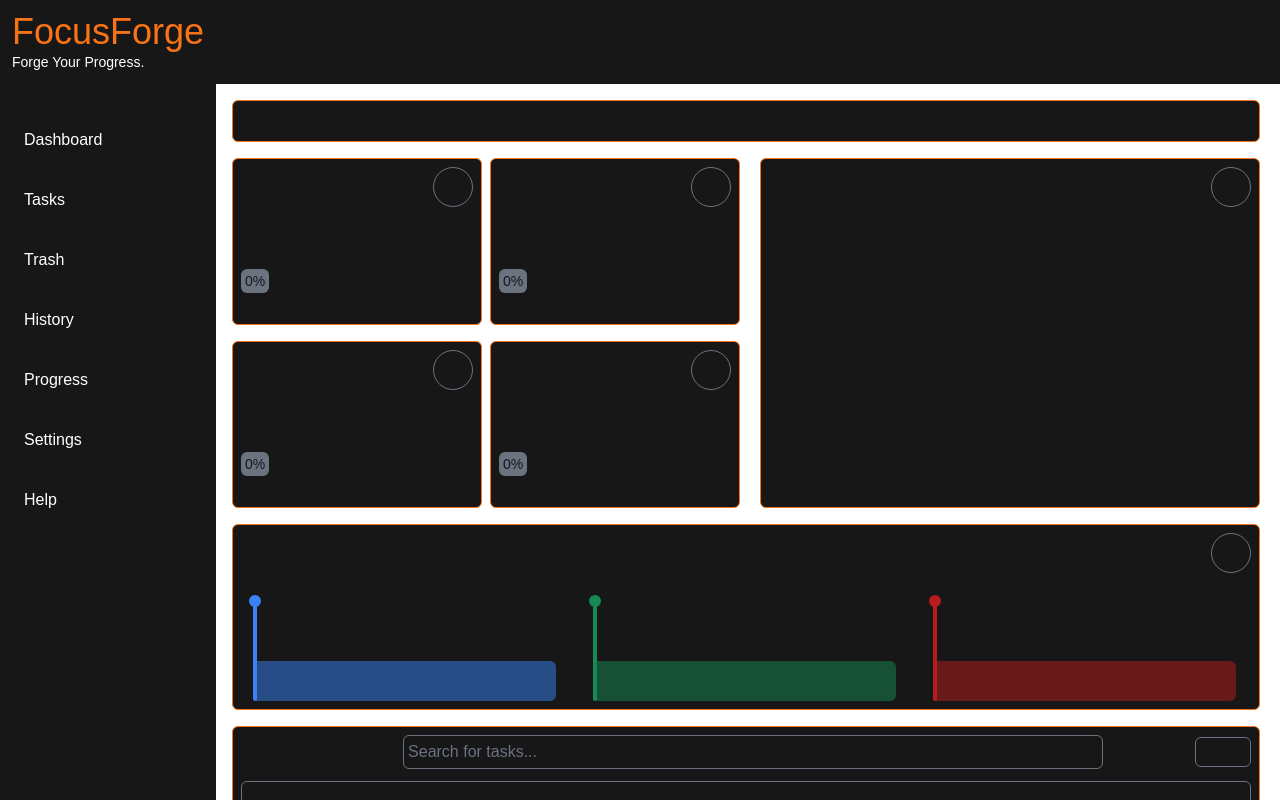
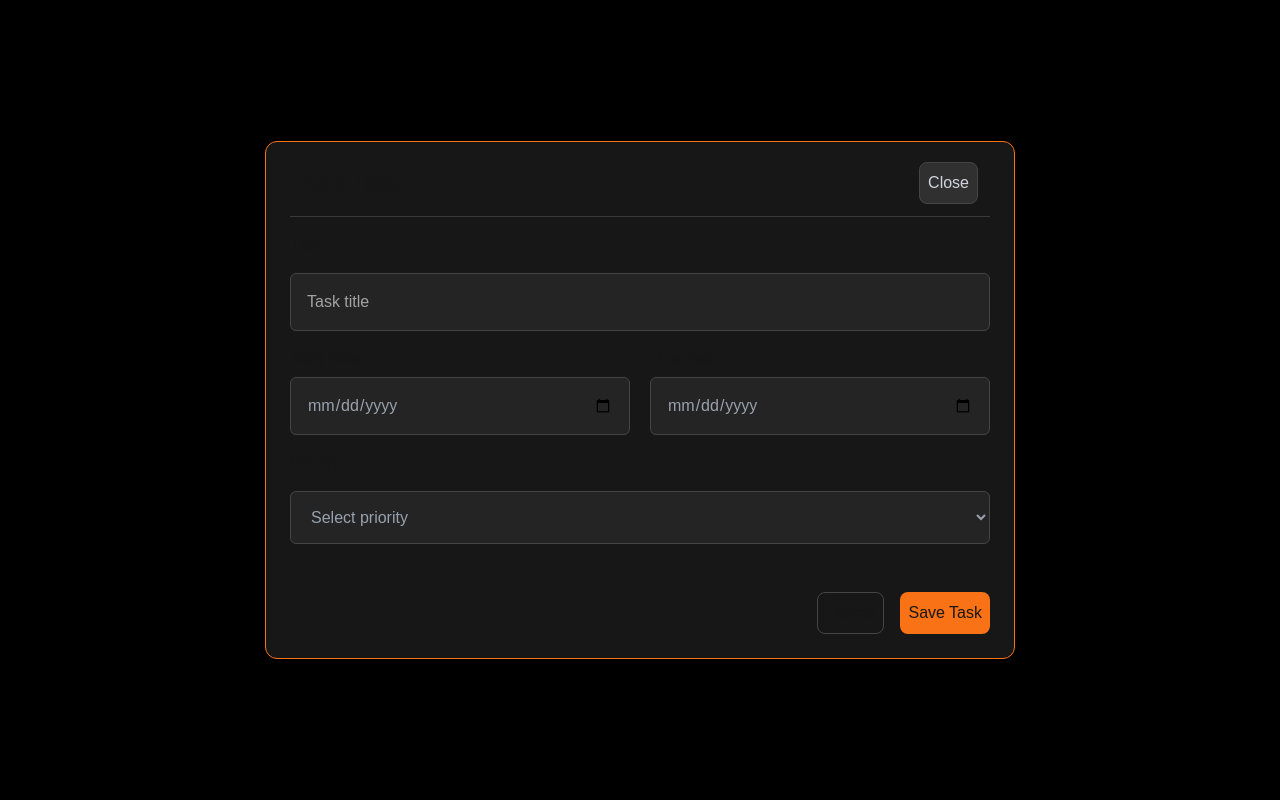
Before and after one commit to Hoothoot09/FocusForge, a Next.js app: page /tasks in a window 1280 px wide. Shown: the top 800 px of the page. Built offline with nearby package versions, Linux system fonts and the light colour scheme.

Commit message:
Create the Add Task Modal

```diff
--- /dev/null
+++ b/src/app/components/AddTaskModal.tsx
@@ -0,0 +1,59 @@
+export default function AddTaskModal() {
+  return (
+    <div className="fixed inset-0 flex items-center justify-center bg-black bg-opacity-50 z-50">
+      <div className="w-[750px] bg-[#171717] border border-primary p-2 rounded-xl">
+        <div className="flex justify-between items-center border-b border-[#3A3A3A] mr-4 ml-4 p-3">
+          <h3 className="text-2xl">Add Task</h3>
+          <button className="text-gray-300 bg-[#303030] hover:bg-[#30303090] border border-[#454545] p-2 rounded-lg cursor-pointer">
+            Close
+          </button>
+        </div>
+
+        <div className="flex flex-col gap-4 p-4 pt-4">
+          <label>Title</label>
+          <input
+            type="text"
+            className="bg-[#242424] text-gray-400 placeholder:text-[#A3A3A3] border border-[#454545] focus:outline-none focus:ring-2 focus:ring-gray-700 p-4 rounded-md"
+            placeholder="Task title"
+          />
+
+          <div className="flex gap-2 justify-between">
+            <div className="flex flex-col gap-1.5">
+              <label>Start Date</label>
+              <input
+                type="date"
+                className="w-[340px] bg-[#242424] text-gray-400 placeholder:text-[#A3A3A3] border border-[#454545] focus:outline-none focus:ring-2 focus:ring-gray-700 p-4 rounded-md"
+              />
+            </div>
+            <div className="flex flex-col gap-1.5">
+              <label>Due Date</label>
+              <input
+                type="date"
+                className="w-[340px] bg-[#242424] text-gray-400 placeholder:text-[#A3A3A3] border border-[#454545] focus:outline-none focus:ring-2 focus:ring-gray-700 p-4 rounded-md"
+              />
+            </div>
+          </div>
+          <label>Priority</label>
+          <select
+            className="bg-[#242424] text-gray-400 placeholder:text-[#A3A3A3] border border-[#454545] focus:outline-none focus:ring-2 focus:ring-gray-700 p-4 rounded-md"
+            defaultValue=""
+          >
+            <option value="">Select priority</option>
+            <option value="low">Low</option>
+            <option value="medium">Medium</option>
+            <option value="high">High</option>
+          </select>
+        </div>
+
+        <div className="flex justify-end gap-4 p-4 mt-4">
+          <button className="bg-[#171717] hover:bg-[#30303090] border border-[#454545] p-2 rounded-lg cursor-pointer">
+            Cancel
+          </button>
+          <button className="bg-primary hover:bg-primary/70 p-2 rounded-lg cursor-pointer">
+            Save Task
+          </button>
+        </div>
+      </div>
+    </div>
+  );
+}
--- a/src/app/tasks/page.tsx
+++ b/src/app/tasks/page.tsx
@@ -1,3 +1,4 @@
+import AddTaskModal from "../components/AddTaskModal";
 // Na parte de cima da página de task terá contadores para indicar quantas tasks estão em andamento, quantas foram concluídas e quantas estão no lixo.
 //
 //Abaixo irá ter um container onde mostrarar a porcentagem de progresso das tasks em andamento, que foram concluidas e que foram jogadas no lixo.
@@ -177,6 +178,8 @@ export default function TaskPage() {
           </button>
         </div>
       </div>
+
+      <AddTaskModal />
     </section>
   );
 }
```
